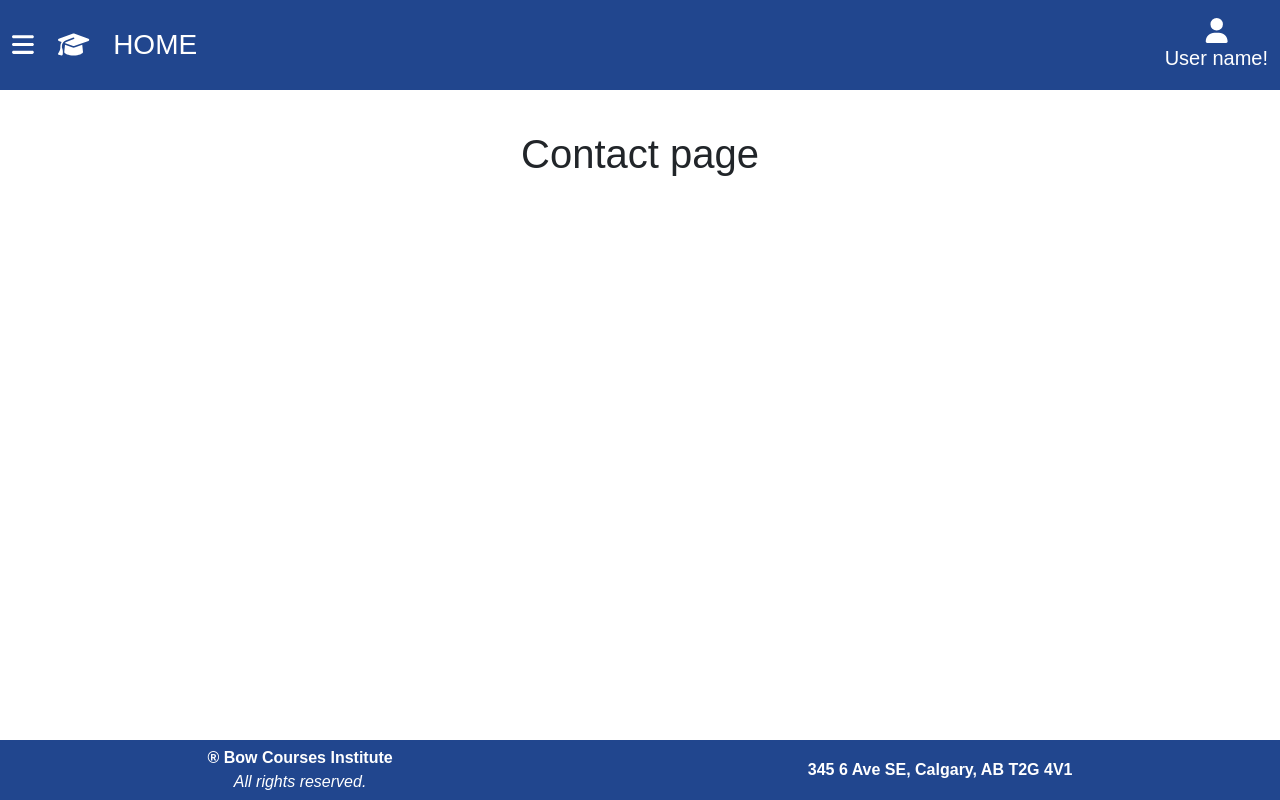
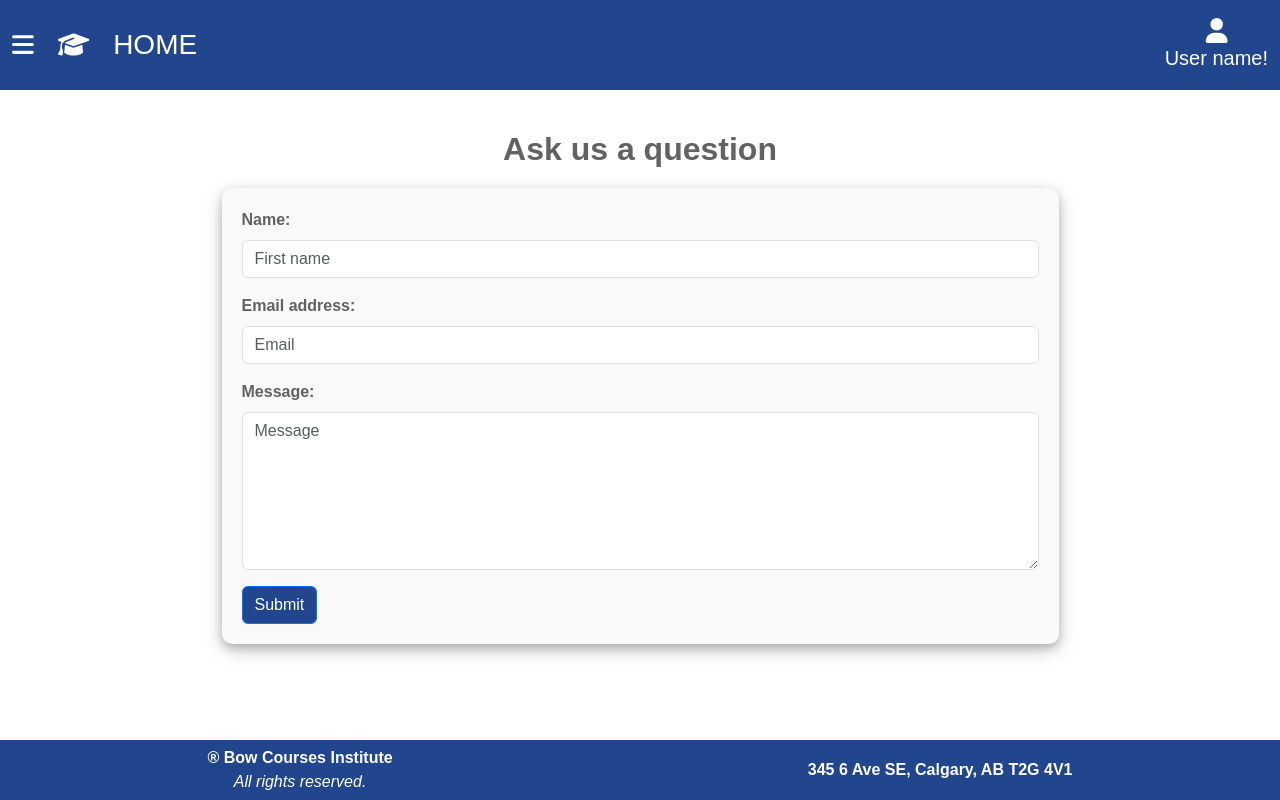
Before and after one commit to hugozeminian/web-project-course-registration, a React (Create React App) app: page /contact in a window 1280 px wide. Built offline with nearby package versions, Linux system fonts and the light colour scheme.

Commit message:
created contact page, button submit is sending to local store the data

```diff
--- a/package.json
+++ b/package.json
@@ -15,6 +15,7 @@
     "react": "^18.2.0",
     "react-bootstrap": "^2.9.1",
     "react-dom": "^18.2.0",
+    "react-hook-form": "^7.47.0",
     "react-redux": "^8.1.3",
     "react-router-dom": "^6.17.0",
     "react-scripts": "5.0.1",
--- a/src/components/course-card/CourseCard.styled.jsx
+++ b/src/components/course-card/CourseCard.styled.jsx
@@ -1,5 +1,5 @@
 import styled from "styled-components";
-import { Card } from "react-bootstrap";
+import { Card, Button } from "react-bootstrap";
 
 export const CardWrapper = styled(Card)`
   background-color: var(--color_main3) !important;
@@ -9,24 +9,16 @@ export const CardWrapper = styled(Card)`
   padding: 10px 20px;
   margin-bottom: 40px;
 
-  &:last-child{
+  &:last-child {
     margin-bottom: 0px;
   }
 `;
 
-export const CustomButton = styled.button`
+export const CustomButton = styled(Button)`
   background-color: var(--color_main2);
-  color: var(--color_main1);
-  padding: 5px 10px;
-  border-radius: 10px;
-  display: ${(props) => (props.hidden ? "none" : "block")};;
-
-  &:hover {
-    background-color: var(--color_font5);
-  }
 `;
 
 export const CustomTd = styled.td`
-  background-color:  var(--color_main3) !important;
-  border: 'none'
+  background-color: var(--color_main3) !important;
+  border: "none";
 `;
--- a/src/route/contact/Contact.component.jsx
+++ b/src/route/contact/Contact.component.jsx
@@ -1,5 +1,92 @@
+import React, { useState } from "react";
+
+import Form from "react-bootstrap/Form";
+import TitlePage from "../../components/title-page/TitlePage.component";
+import { FormWrapper, CustomButton } from "./Contact.styles";
+import { getFormattedDate } from "../../util/general-functions/generalFunctions";
+import { sendMessageContact } from "../../util/api/api";
+
 const Contact = () => {
-  return <h1> Contact page </h1>;
+  const [validated, setValidated] = useState(false);
+
+  const handleSubmit = (event) => {
+    event.preventDefault();
+
+    const form = event.currentTarget;
+    if (form.checkValidity() === false) {
+      event.preventDefault();
+      event.stopPropagation();
+      setValidated(true);
+    } else {
+      const formattedDate = getFormattedDate();
+
+      const messageStudentsData = {
+        id: "",
+        name: form.name.value,
+        email: form.email.value,
+        message: form.message.value,
+        date: formattedDate,
+      };
+
+      sendMessageContact(messageStudentsData);
+
+      form.reset();
+    }
+  };
+
+  return (
+    <>
+      <TitlePage title="Ask us a question" />
+      <FormWrapper noValidate validated={validated} onSubmit={handleSubmit}>
+        <Form.Group className="mb-3" controlId="name">
+          <Form.Label style={{ color: "var(--color_font2)" }}>
+            <strong>Name:</strong>
+          </Form.Label>
+          <Form.Control type="text" placeholder="First name" required />
+          <Form.Control.Feedback type="invalid">
+            Please enter your name.
+          </Form.Control.Feedback>
+          <Form.Control.Feedback>Looks good!</Form.Control.Feedback>
+        </Form.Group>
+
+        <Form.Group className="mb-3" controlId="email">
+          <Form.Label style={{ color: "var(--color_font2)" }}>
+            <strong>Email address:</strong>
+          </Form.Label>
+          <Form.Control
+            type="email"
+            placeholder="Email"
+            aria-describedby="inputGroupPrepend"
+            required
+            pattern="[a-z0-9._%+\-]+@[a-z0-9.\-]+\.[a-z]{2,}$"
+          />
+          <Form.Control.Feedback type="invalid">
+            Please enter your name.
+          </Form.Control.Feedback>
+          <Form.Control.Feedback>Looks good!</Form.Control.Feedback>
+        </Form.Group>
+
+        <Form.Group className="mb-3" controlId="message">
+          <Form.Label style={{ color: "var(--color_font2)" }}>
+            <strong>Message:</strong>
+          </Form.Label>
+          <Form.Control
+            type="text"
+            placeholder="Message"
+            as="textarea"
+            rows={6}
+            required
+          />
+          <Form.Control.Feedback type="invalid">
+            Please inform your message.
+          </Form.Control.Feedback>
+          <Form.Control.Feedback>Looks good!</Form.Control.Feedback>
+        </Form.Group>
+
+        <CustomButton type="submit">Submit</CustomButton>
+      </FormWrapper>
+    </>
+  );
 };
 
 export default Contact;
--- /dev/null
+++ b/src/route/contact/Contact.styles.jsx
@@ -0,0 +1,15 @@
+import styled from "styled-components";
+import { Form, Button } from "react-bootstrap";
+
+export const FormWrapper = styled(Form)`
+  background-color: var(--color_main3) !important;
+  box-shadow: 0 4px 8px 0 rgba(0, 0, 0, 0.2), 0 6px 20px 0 rgba(0, 0, 0, 0.19);
+  width: 75%;
+  border-radius: 10px;
+  padding: 20px;
+`;
+
+export const CustomButton = styled(Button)`
+  background-color: var(--color_main2)
+
+`
--- a/src/util/api/api.js
+++ b/src/util/api/api.js
@@ -10,6 +10,22 @@
 ##### STUDENT FUNCTIONS #####
 #############################
 */
+
+export const getNextAvailableID = (existingIDs) => {
+    let maxID = 0;
+
+    if (existingIDs) {
+        existingIDs.forEach((existingID) => {
+            if (existingID.id > maxID) {
+                maxID = existingID.id;
+            }
+        });
+    }
+
+    return maxID + 1;
+}
+
+
 export const getNextCourseRegistrationID = (courseRegistrations) => {
     let courseId = 0;
 
@@ -19,7 +35,7 @@ export const getNextCourseRegistrationID = (courseRegistrations) => {
         }
     });
 
-    return courseId+1;
+    return courseId + 1;
 }
 
 export const addCourseRegistration = (courseInformation) => {
@@ -56,8 +72,8 @@ export const removeCourseRegistration = (courseInformation) => {
     if (courseRegistrations) {
         const indexToRemove = courseRegistrations.findIndex(
             (courseRegistration) =>
-            // courseRegistration.studentId === courseInformation.studentId &&
-            courseRegistration.courseId === courseInformation.courseId
+                // courseRegistration.studentId === courseInformation.studentId &&
+                courseRegistration.courseId === courseInformation.courseId
         );
 
         if (indexToRemove !== -1) {
@@ -67,3 +83,16 @@ export const removeCourseRegistration = (courseInformation) => {
 
     }
 }
+
+export const sendMessageContact = (messageStudentsData) => {
+    let messageStudents = JSON.parse(localStorage.getItem("messageStudents"));
+
+    if (!messageStudents) {
+        messageStudents = [];
+    }
+
+    let nextId = getNextAvailableID(messageStudents);
+    messageStudentsData.id = nextId;
+    messageStudents.push(messageStudentsData);
+    localStorage.setItem("messageStudents", JSON.stringify(messageStudents));
+}
--- /dev/null
+++ b/src/util/general-functions/generalFunctions.js
@@ -0,0 +1,18 @@
+export const getFormattedDate = () => {
+
+    const currentDate = new Date();
+
+    const parameters = {
+      weekday: "long",
+      year: "numeric",
+      month: "long",
+      day: "numeric",
+      hour: "2-digit",
+      minute: "2-digit",
+      second: "2-digit",
+      hour12: true,
+    };
+
+    return  currentDate.toLocaleString(undefined, parameters);
+
+}
```
Also changed, not shown: 1 other file (tests, documents, lock files or other folders).
